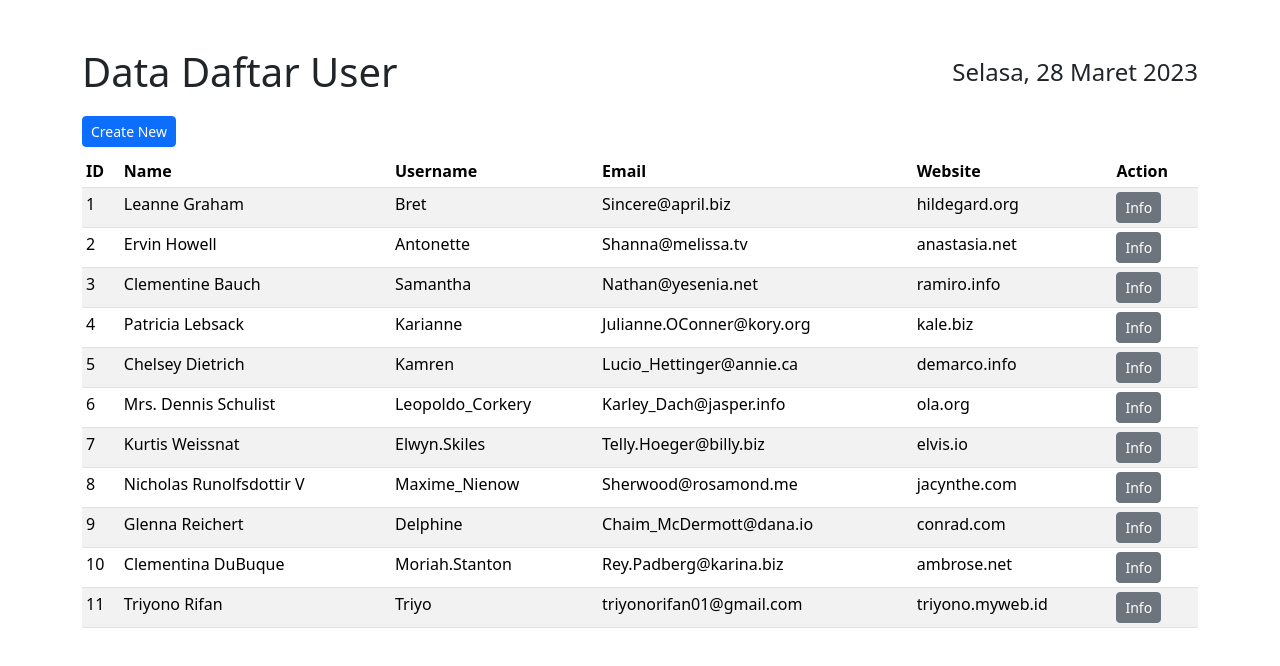
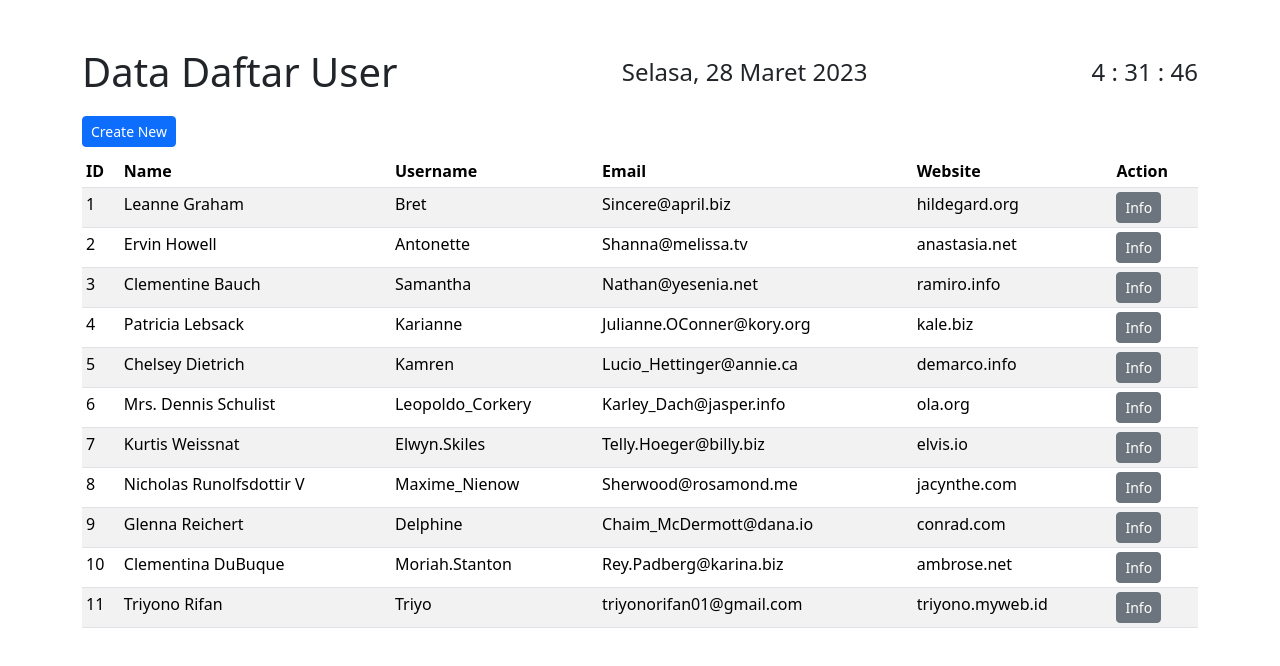
Before and after one commit to Triyonorifan11/Tugas-Sesi9, a website with bundled scripts: page index.html in a window 1280 px wide. Built offline with nearby package versions, Linux system fonts and the light colour scheme; data requests are answered from the project's data file; a script that the page names is missing.

Commit message:
update view and add time realtime

```diff
--- a/assets/function.js
+++ b/assets/function.js
@@ -17,4 +17,5 @@ function format_date(date) {
     return dateTemp.toLocaleDateString("id-ID", options);
 }
 
-export { flashMessage , format_date}
+
+export { flashMessage, format_date }
--- a/assets/script.js
+++ b/assets/script.js
@@ -4,6 +4,7 @@ import { format_date } from "./function.js";
 
 const tableData = document.querySelector('#TableData');
 const dateTime = document.getElementById('dateTime');
+const time = document.getElementById('time');
 const form_new_data = document.getElementById('form_new_data');
 const modal_title = document.querySelector('.modal-title');
 const name_detail = document.getElementById("name");
@@ -14,9 +15,19 @@ const btn_new = document.querySelector('#btn_new');
 const btn_save = document.querySelector('#btn_save');
 
 
+function refreshTime() {
+    let date = new Date();
+    let jam = `${date.getHours()} : ${date.getMinutes()} : ${date.getSeconds()} `
+    date.toLocaleString("id-ID", { timeZone: "Asia/Jakarta" });
+    time.innerHTML = jam;
+}
+
+setInterval(refreshTime, 1000);
+
 tableData.innerHTML = loader();
 const date_now = new Date();
 dateTime.innerHTML = format_date(date_now);
+
 
 
 const data = await getdata();
@@ -63,7 +74,7 @@ form_new_data.addEventListener('submit', async function (e) {
     }
 })
 
-btn_new.addEventListener('click', function(e){
+btn_new.addEventListener('click', function (e) {
     e.preventDefault();
     modal_title.innerHTML = "Create New"
     name_detail.value = '';
--- a/index.html
+++ b/index.html
@@ -15,7 +15,8 @@
         <div class="py-5">
             <div class="d-flex justify-content-between align-items-center">
                 <h1>Data Daftar User</h1>
-                <h4 id="dateTime">Kamis, 29 Maret 2023</h4>
+                <h4 id="dateTime">Kamis, 00 Maret 2023</h4>
+                <h4 id="time">00 : 00 : 00</h4>
             </div>
             <div class="table-responsive mt-1">
                 <button type="button" class="btn btn-primary btn-sm my-2" id="btn_new" data-bs-toggle="modal"
--- a/package.json
+++ b/package.json
@@ -11,6 +11,7 @@
   "author": "",
   "license": "ISC",
   "dependencies": {
-    "json-server": "^0.17.3"
+    "json-server": "^0.17.3",
+    "moment": "^2.29.4"
   }
 }
```
Also changed, not shown: 1 other file.
